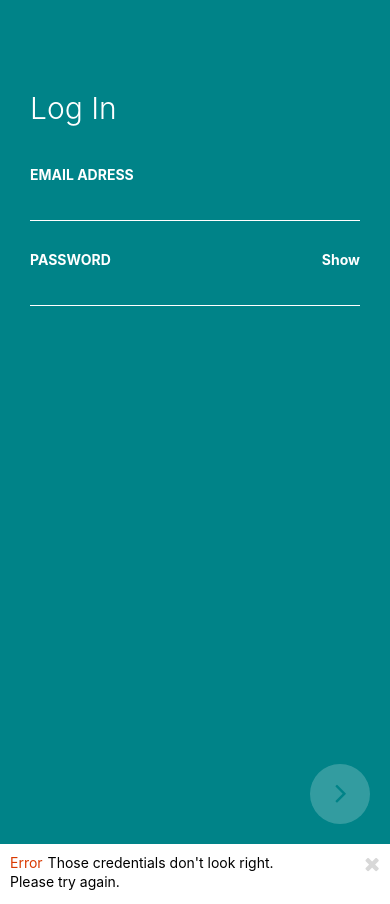
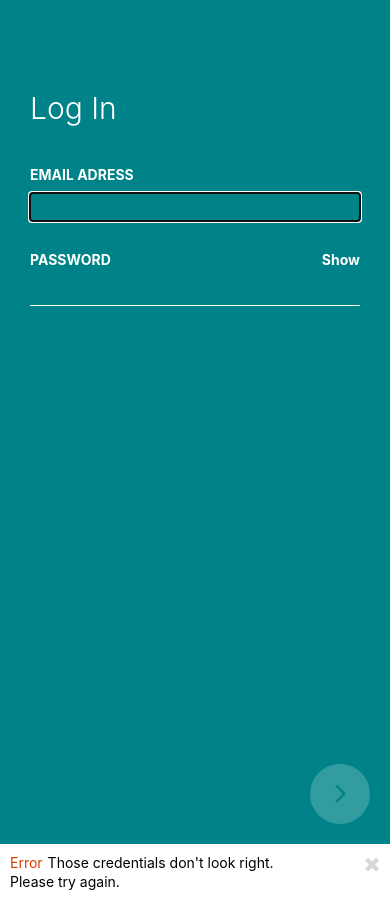
Before and after one commit to bugracelenk01/airbnbclone, a React Native app: screen / in a window 390 px wide. Built offline with nearby package versions, Linux system fonts and the light colour scheme.

Commit message:
added animated checkmarks to inputfield
some minor changes on login.js

```diff
--- a/src/components/form/InputField.js
+++ b/src/components/form/InputField.js
@@ -8,6 +8,8 @@ import {
     TextInput,
     TouchableOpacity,
     StyleSheet,
+    Animated,
+    Easing,
 } from 'react-native';
 
 export default class InputField extends Component{
@@ -16,21 +18,54 @@ export default class InputField extends Component{
         super(props);
         this.state = {
             secureInput : props.inputType === 'text' || props.inputType === 'email' ? false : true,
+            scaleCheckmarkValue: new Animated.Value(0),
         }
         this.toggleShowPassword = this.toggleShowPassword.bind(this);
     }
+
+    scaleCheckmark(value) {
+        Animated.timing(
+          this.state.scaleCheckmarkValue,
+          {
+            toValue: value,
+            duration: 400,
+            easing: Easing.easeOutBack,
+          },
+        ).start();
+      }
 
     toggleShowPassword() {
         this.setState({ secureInput: !this.state.secureInput });
     }
 
     render() {
-        const { labelText, labelTextSize, labelColor, textColor, borderBottomColor, inputType, customStyle, onChangeText } = this.props;
-        const { secureInput } = this.state;
+        const {
+            labelText,
+            labelTextSize,
+            labelColor,
+            textColor,
+            borderBottomColor,
+            inputType,
+            customStyle,
+            onChangeText,
+            showCheckmark,
+            autoFocus,
+            autoCapitalize,
+        } = this.props;
+        const { secureInput,scaleCheckmarkValue } = this.state;
         const fontSize = labelTextSize || 14;
         const color = labelColor || colors.white;
         const inputColor = textColor || colors.white;
-        const borderBottom = borderBottomColor || 'transparent';
+	    const borderBottom = borderBottomColor || 'transparent';
+	    const keyboardType = inputType === 'email' ? 'email-address' : 'default';
+
+        const iconScale = scaleCheckmarkValue.interpolate({
+            inputRange: [0, 0.5, 1],
+            outputRange: [0.01, 1.6, 1],
+          });
+
+          const scaleValue = showCheckmark ? 1 : 0;
+          this.scaleCheckmark(scaleValue);
         return(
             <View style={[customStyle, styles.wrapper]}>
                 <Text style={[{fontSize, color},styles.label]}>{labelText}</Text>
@@ -41,12 +76,22 @@ export default class InputField extends Component{
                     >
                         <Text style={styles.showButtonText}>{secureInput ? 'Show' : 'Hide'}</Text>
                     </TouchableOpacity>
-                : null}
+                : null }
+                <Animated.View style={[{ transform: [{ scale: iconScale }] }, styles.checkmarkWrapper]}>
+                    <Icon
+                        name="check"
+                        color={colors.white}
+                        size={20}
+                    />
+                </Animated.View>
                 <TextInput
-                    autoCorrect= {false}
                     style={[{color:inputColor, borderBottomColor: borderBottom }, styles.inputField]}
                     secureTextEntry={secureInput}
-                    onChangeText={onChangeText}
+		            onChangeText={onChangeText}
+                    keyboardType={keyboardType}
+                    autoFocus={autoFocus}
+                    autoCapitalize={autoCapitalize}
+                    autoCorrect={false}
                 />
             </View>
         );
@@ -62,6 +107,9 @@ InputField.propTypes = {
     inputType: PropTypes.string.isRequired,
     customStyle: PropTypes.object,
     onChangeText: PropTypes.func,
+    showCheckmark: PropTypes.bool,
+    autoFocus: PropTypes.bool,
+    autoCapitalize: PropTypes.bool,
 };
 
 const styles = StyleSheet.create({
@@ -84,5 +132,10 @@ const styles = StyleSheet.create({
     showButtonText: {
         color: colors.white,
         fontWeight: '700',
+    },
+    checkmarkWrapper: {
+        position: 'absolute',
+        right: 0,
+        bottom: 6,
     }
 });
--- a/src/screens/Login.js
+++ b/src/screens/Login.js
@@ -61,10 +61,10 @@ export default class Login extends Component{
     }
     handlePasswordChange(password) {
         if(!this.validPassword) {
-            if(password.length > 4){
+            if(password.length >= 4){
                 this.setState({ validPassword: true });
             }
-        } else if(password <= 4){
+        } else if(password <= 3){
             this.setState({ validPassword: false });
         }
     }
@@ -76,10 +76,9 @@ export default class Login extends Component{
         return true;
     }
     render() {
-        const { formValid, loadingVisible } = this.state;
+        const { formValid, loadingVisible, validEmail, validPassword } = this.state;
         const showNotification = formValid ? false : true;
         const background = formValid ? colors.green01 : colors.darkOrange;
-        //const notificationMarginTop = showNotification ? {marginTop: 10} : {};
         return(
             <KeyboardAvoidingView style={[{backgroundColor: background}, styles.wrapper]}>
                 <View style={styles.scrollViewWrapper}>
@@ -94,6 +93,8 @@ export default class Login extends Component{
                             inputType="email"
                             customStyle = {{ marginBottom: 30 }}
                             onChangeText={this.handleEmailChange}
+                            showCheckmark={validEmail}
+                            autoFocus={true}
                         />
                         <InputField
                             labelText= "PASSWORD"
@@ -104,6 +105,7 @@ export default class Login extends Component{
                             inputType="password"
                             customStyle = {{ marginBottom: 30 }}
                             onChangeText= {this.handlePasswordChange}
+                            showCheckmark={validPassword}
                         />
                     </ScrollView>
                     <View style= {styles.nextButton}>
```
